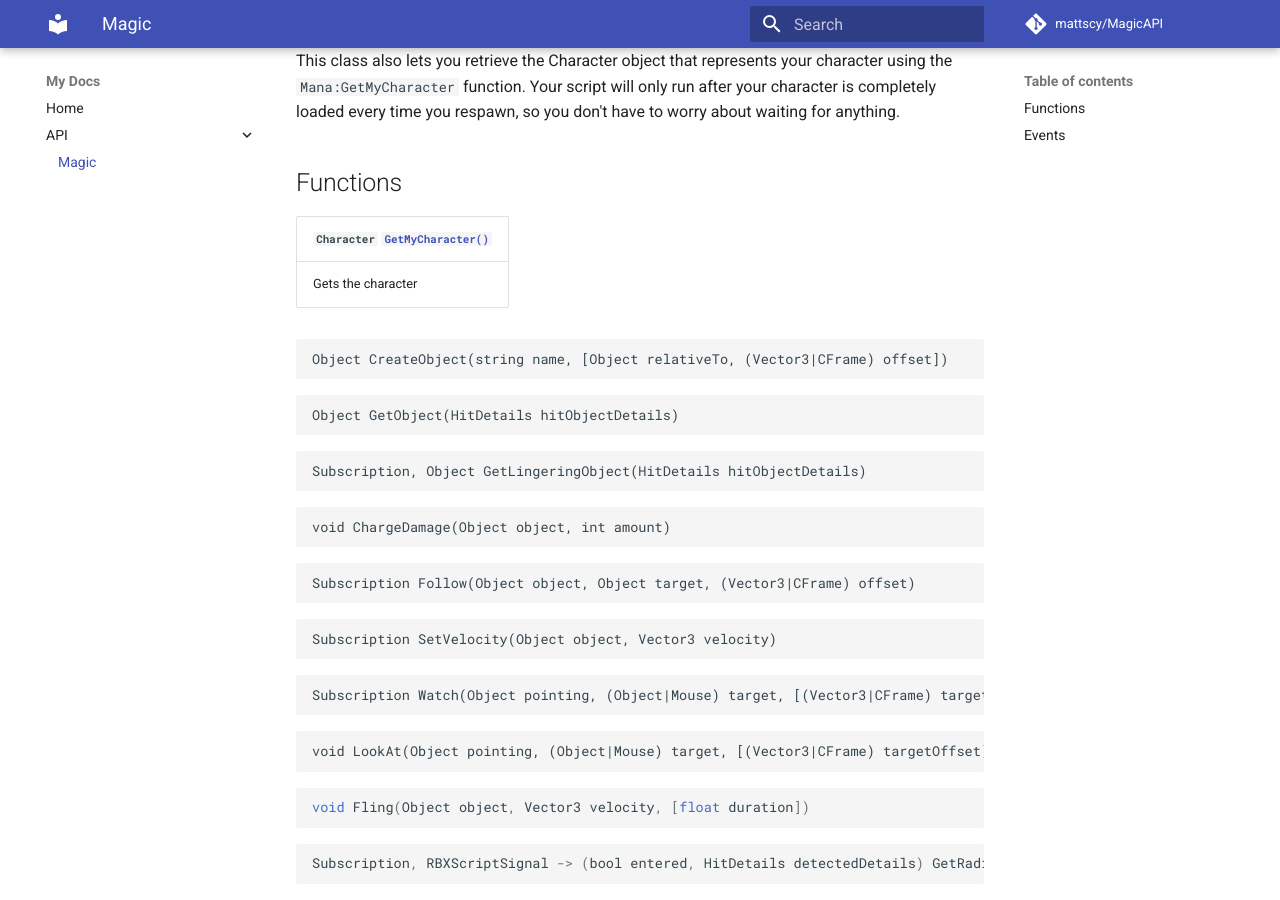
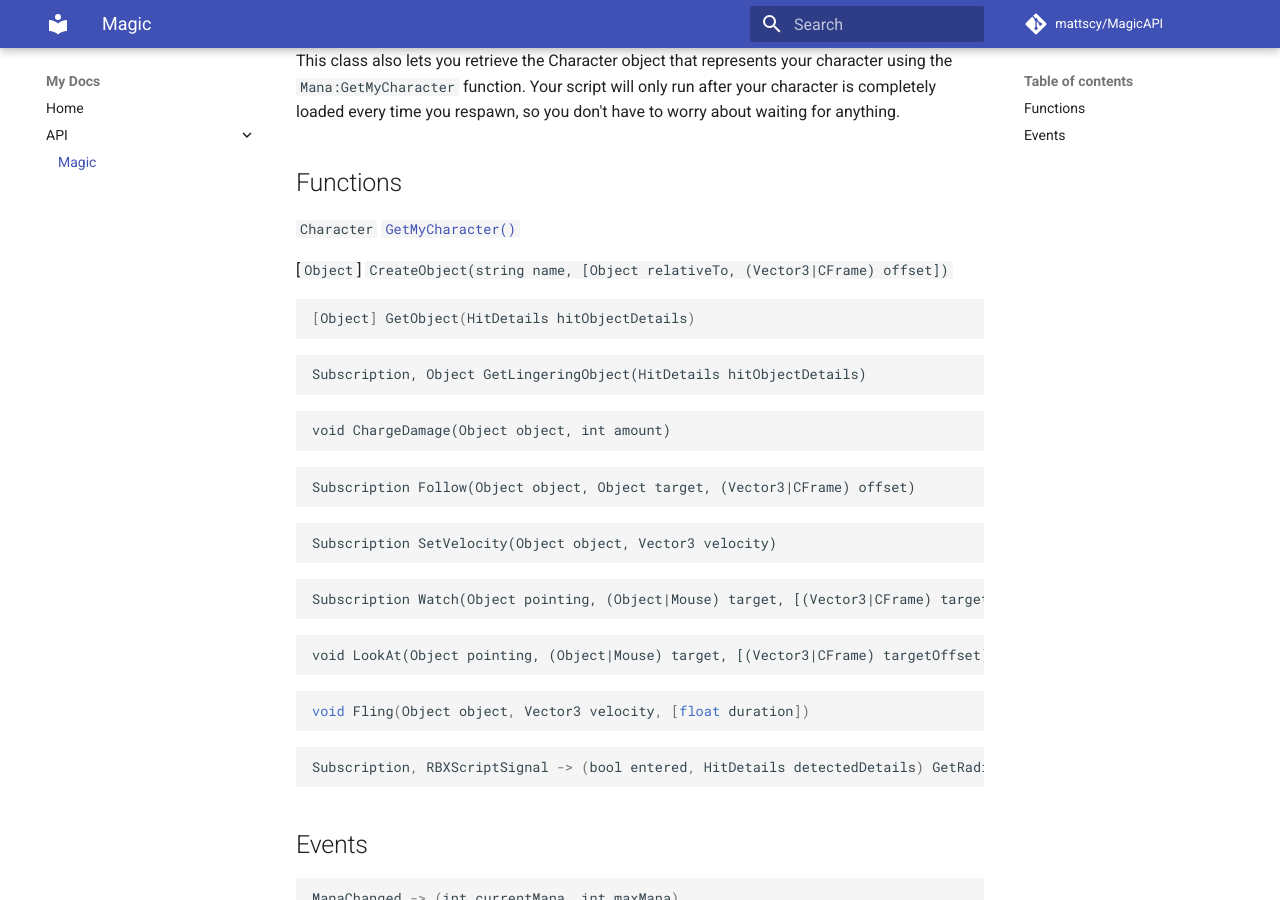
Before and after one commit to mattscy/MagicAPI, an MkDocs documentation site: the page built from docs/api/magic/index.md, in a window 1280 px wide and 900 px high, scrolled down 394 px. Built offline with MkDocs 1.6.1 and Material for MkDocs 9.7.7, drawn with Linux system fonts in a browser that asks for light colours; comment, search, counter and statistics services are not loaded.

Commit message:
more progress

````diff
--- a/docs/api/magic/index.md
+++ b/docs/api/magic/index.md
@@ -6,18 +6,12 @@ Most of the functions in the `Magic` class cost an amount of mana depending on t
 This class also lets you retrieve the Character object that represents your character using the `Mana:GetMyCharacter` function. Your script will only run after your character is completely loaded every time you respawn, so you don't have to worry about waiting for anything.
 
 ## Functions
+`Character` [`GetMyCharacter()`](../GetMyCharacter/)
 
-
-
-| `Character` [`GetMyCharacter()`](../GetMyCharacter.md) |
-| - |
-| Gets the character  |
+[`Object`] `CreateObject(string name, [Object relativeTo, (Vector3|CFrame) offset])`
 
 ```
-Object CreateObject(string name, [Object relativeTo, (Vector3|CFrame) offset])
-```
-```
-Object GetObject(HitDetails hitObjectDetails)
+[Object] GetObject(HitDetails hitObjectDetails)
 ```
 ```
 Subscription, Object GetLingeringObject(HitDetails hitObjectDetails)
````
Also changed, not shown: other parts of docs/api/magic/index.md (+2 -0 lines), docs/api/object/index.md (added, +54 -0 lines).
